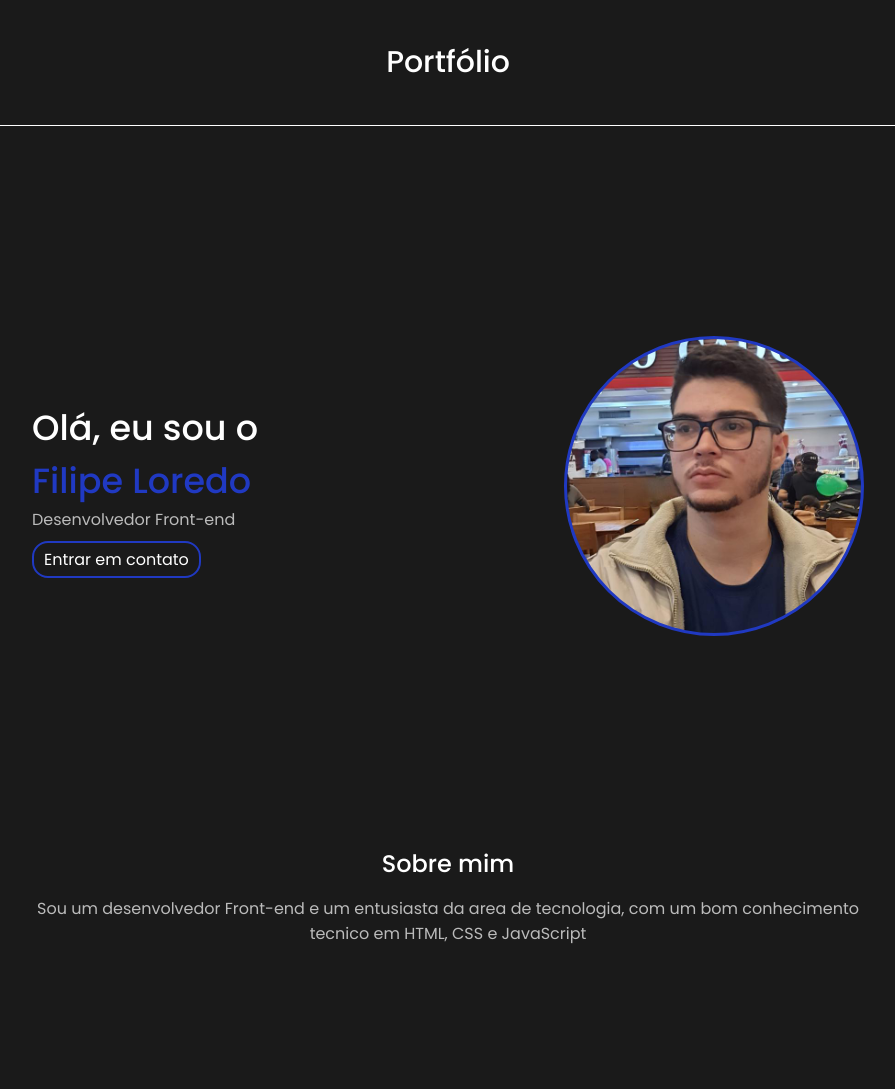
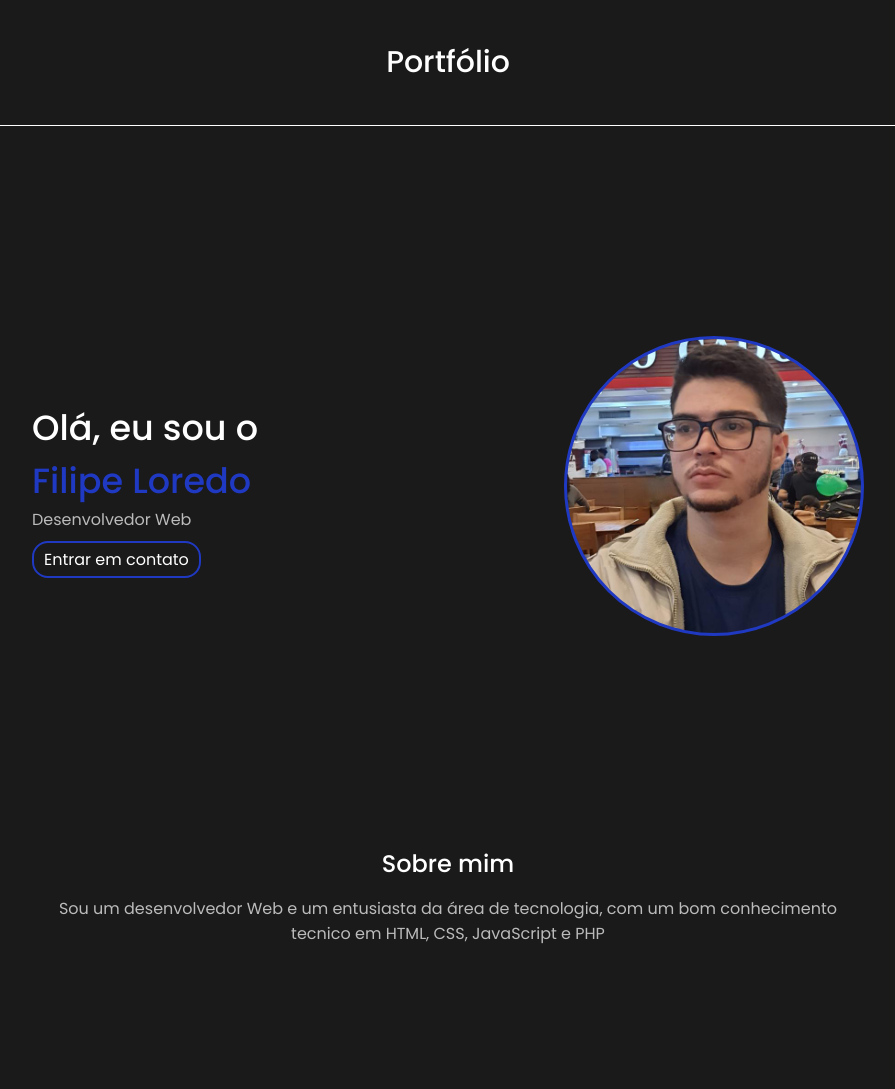
Before and after one commit to Filipebr19/Portfolio, a plain HTML site: page index.html in a window 1280 px wide. Shown: the top 1089 px of the page, without its empty margins (192-1087 px from the left). Drawn offline with Linux system fonts and the light colour scheme.

Commit message:
Update index.html

```diff
--- a/index.html
+++ b/index.html
@@ -19,7 +19,7 @@
             <div class="presentation--hi">
                 <h1>Olá, eu sou o</h1>
                 <h1 class="my--name">Filipe Loredo</h1>
-                <p>Desenvolvedor Front-end</p>
+                <p>Desenvolvedor Web</p>
                 <a href="mailto:filipeloredo@gmail.com" target="_blank">Entrar em contato</a>
             </div>
             <a href="https://github.com/Filipebr19" target="_blank"><div class="img"></div></a>
@@ -27,7 +27,7 @@
     </section>
     <section class="about--me">
         <h1>Sobre mim</h1>
-        <p>Sou um desenvolvedor Front-end e um entusiasta da area de tecnologia, com um bom conhecimento tecnico em HTML, CSS e JavaScript</p>
+        <p>Sou um desenvolvedor Web e um entusiasta da área de tecnologia, com um bom conhecimento tecnico em HTML, CSS, JavaScript e PHP</p>
     </section>
 
     <section class="projects">
```
